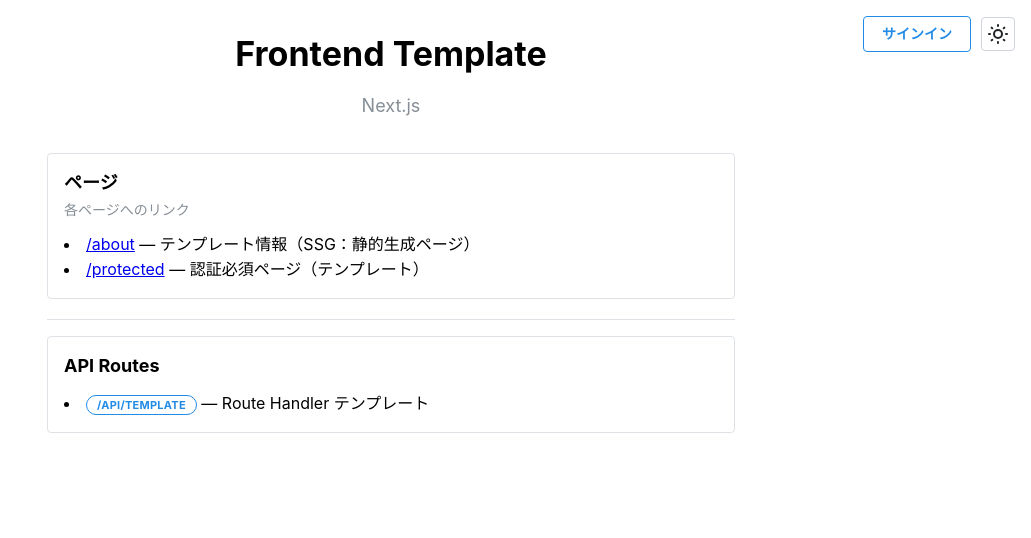
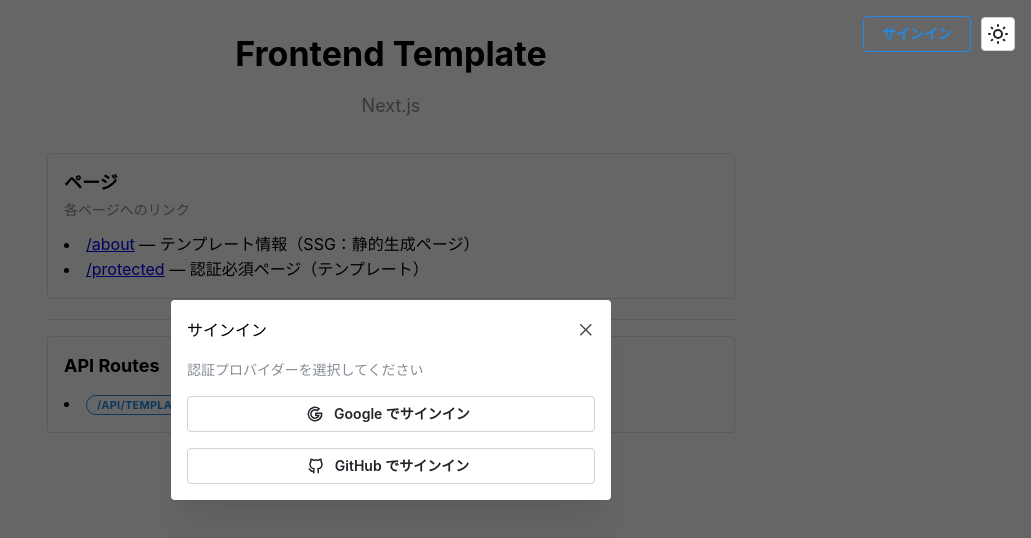
Before and after one commit to itchy-tak/fullstack-template, a Next.js app in the folder apps/frontend/: page / in a window 1280 px wide. Both pictures are taken after a click on the button "サインイン". Shown: the top 538 px of the page, without its empty margins (249-1280 px from the left). Built offline with nearby package versions, Linux system fonts and the light colour scheme; no server answers.

Commit message:
NextAuthのGitHub認証を追加し、サインインページとモーダルを実装

```diff
--- a/apps/frontend/src/components/auth/auth-button.tsx
+++ b/apps/frontend/src/components/auth/auth-button.tsx
@@ -1,29 +1,35 @@
 'use client';
 
 import { Button } from '@mantine/core';
-import { signIn, signOut, useSession } from 'next-auth/react';
+import { signOut, useSession } from 'next-auth/react';
 import { ReactNode } from 'react';
+
+import { SignInModal } from './sign-in-modal';
 
 export function AuthButton(): ReactNode {
   const { status } = useSession();
 
-  const handleClick = async (): Promise<void> => {
-    if (status === 'authenticated') {
+  const handleSignOut = async (): Promise<void> => {
     await signOut();
-    } else {
-      await signIn('google');
-    }
   };
 
+  if (status === 'authenticated') {
     return (
       <Button
         variant="outline"
         size="sm"
         onClick={() => {
-        void handleClick();
+          void handleSignOut();
         }}
       >
-      {status === 'authenticated' ? 'サインアウト' : 'サインイン'}
+        サインアウト
       </Button>
     );
   }
+
+  return (
+    <>
+      <SignInModal />
+    </>
+  );
+}
--- /dev/null
+++ b/apps/frontend/src/components/auth/sign-in-content.tsx
@@ -0,0 +1,44 @@
+'use client';
+
+import { Button, Stack, Text } from '@mantine/core';
+import { IconBrandGithub, IconBrandGoogle } from '@tabler/icons-react';
+import { signIn } from 'next-auth/react';
+import { ReactNode } from 'react';
+
+type Props = {
+  callbackUrl?: string;
+  onSignInAction?: () => void;
+};
+
+export function SignInContent({ callbackUrl, onSignInAction }: Props): ReactNode {
+  const handleSignIn = async (provider: 'google' | 'github'): Promise<void> => {
+    onSignInAction?.();
+    await signIn(provider, callbackUrl ? { callbackUrl } : undefined);
+  };
+
+  return (
+    <Stack>
+      <Text size="sm" c="dimmed">
+        認証プロバイダーを選択してください
+      </Text>
+      <Button
+        leftSection={<IconBrandGoogle size={18} />}
+        variant="default"
+        onClick={() => {
+          void handleSignIn('google');
+        }}
+      >
+        Google でサインイン
+      </Button>
+      <Button
+        leftSection={<IconBrandGithub size={18} />}
+        variant="default"
+        onClick={() => {
+          void handleSignIn('github');
+        }}
+      >
+        GitHub でサインイン
+      </Button>
+    </Stack>
+  );
+}
--- /dev/null
+++ b/apps/frontend/src/components/auth/sign-in-modal.tsx
@@ -0,0 +1,22 @@
+'use client';
+
+import { Button, Modal } from '@mantine/core';
+import { useDisclosure } from '@mantine/hooks';
+import { ReactNode } from 'react';
+
+import { SignInContent } from './sign-in-content';
+
+export function SignInModal(): ReactNode {
+  const [opened, { open, close }] = useDisclosure(false);
+
+  return (
+    <>
+      <Button variant="outline" size="sm" onClick={open}>
+        サインイン
+      </Button>
+      <Modal opened={opened} onClose={close} title="サインイン" centered>
+        <SignInContent onSignInAction={close} />
+      </Modal>
+    </>
+  );
+}
```
Also changed, not shown: apps/frontend/src/app/auth/signin/page.tsx (added, +25 -0 lines), apps/frontend/src/auth.ts (+22 -0 lines), apps/frontend/src/middleware.ts (+2 -26 lines), 2 other files (tests, documents, lock files or other folders). Lines whose indentation alone changed are shown as unchanged.
